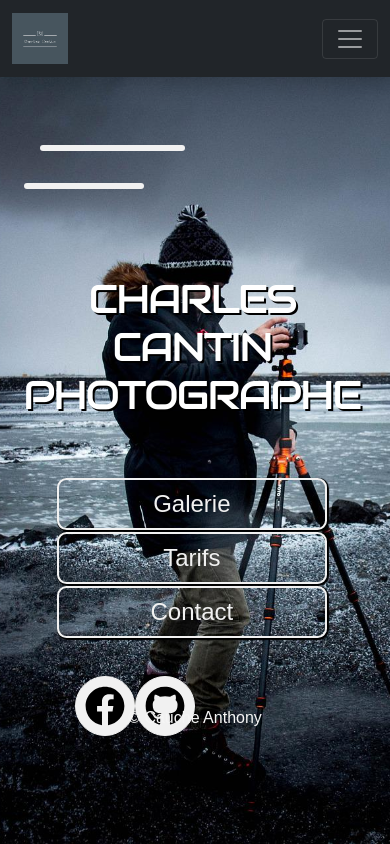
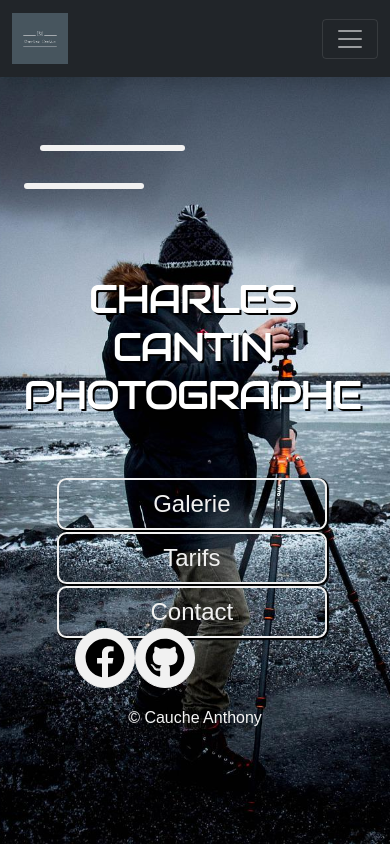
Before and after one commit to Toty-01/Charles-Cantin, a plain HTML site: page index.html in a window 390 px wide. Drawn offline with nearby package versions, Linux system fonts and the light colour scheme; a web font is replaced by a local one.

Commit message:
reglages derniers instants

```diff
--- a/index.html
+++ b/index.html
@@ -89,7 +89,7 @@
  </ul>
 
   <footer id="accueil">
-    <p class="text-center mb-2">© Cauche Anthony</p>
+    <p class="text-center">© Cauche Anthony</p>
   </footer>
   <script src="https://cdnjs.cloudflare.com/ajax/libs/gsap/3.5.1/gsap.min.js"></script>
   <script src="./bootstrap/bootstrap.min.js"></script>
--- a/style.css
+++ b/style.css
@@ -623,7 +623,7 @@ th.m-5.tarif {
     background: black;
     font-family: Arial, Helvetica, sans-serif;
     height: 100vh;
-    background: url('./pic/bg.jpg') no-repeat fixed 42%;
+    background: url('./pic/bg.jpg') repeat 42%;
     background-size: cover;
     position: relative;
     overflow-x: hidden;
@@ -633,7 +633,7 @@ th.m-5.tarif {
     position: relative;
     right: -2rem;
     flex-direction: row;
-    top: 36vh;
+    top: 16rem;
   }
   .container-btns {
     width: auto;
```
